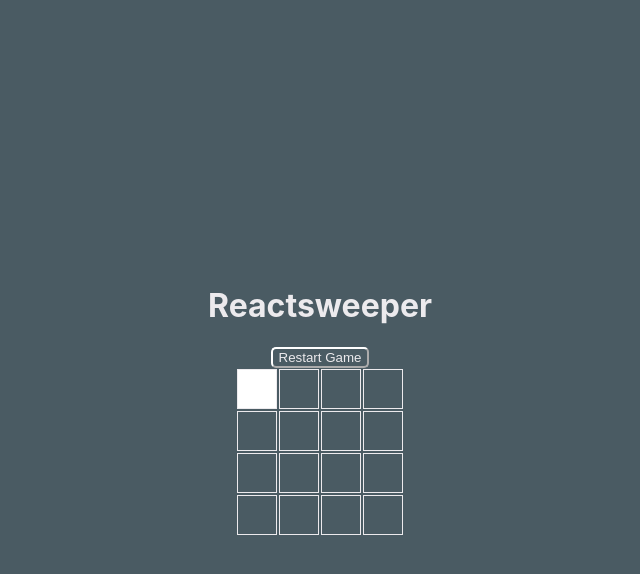
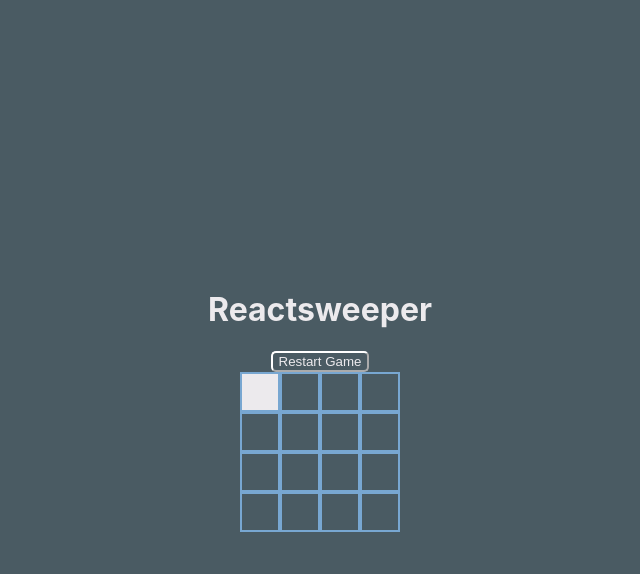
Before and after one commit to aoroudjev/reactsweeper, a React (Create React App) app: page / in a window 1280 px wide. In both pictures the pointer is over the button 577 px from the left and 388 px from the top of the page. Shown: the top 574 px of the page, without its empty margins (320-960 px from the left). Built offline with nearby package versions, Linux system fonts and the light colour scheme.

Commit message:
Change color and hover effects.

```diff
--- a/src/components/Cell/Cell.css
+++ b/src/components/Cell/Cell.css
@@ -4,14 +4,14 @@
     font-size: 20px;
     text-align: center;
     vertical-align: middle;
-    margin: 1px;
-    border: 1px solid #ECEAED;
+    border: 2px solid #78a7d1;
     color: black;
-    transition: background-color 0.3s;
+    transition: background-color 100ms;
 }
 
 .cell:hover{
-    background-color: white;
+    background-color: #ECEAED;
+    transition: ease-out;
 }
 
 .is-revealed {
@@ -19,7 +19,8 @@
 }
 
 .is-revealed:hover{
-    background-color: green;
+    background-color: grey;
+
 }
 
 .is-mine {
```
